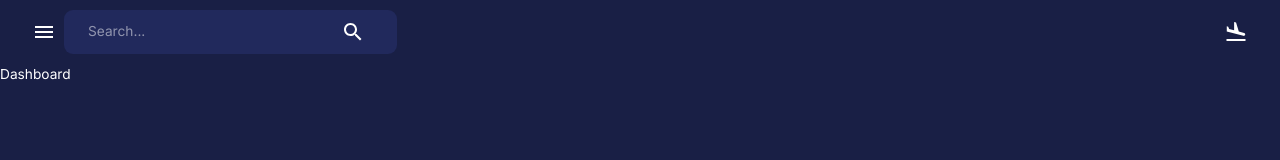
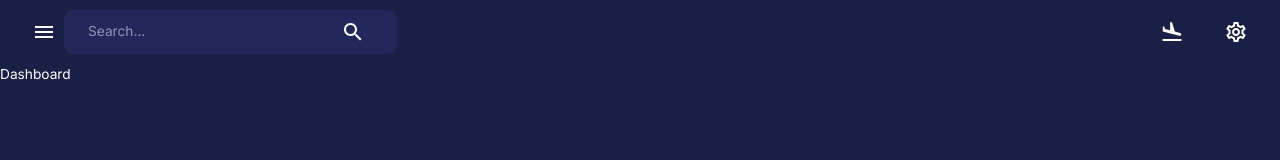
Before and after one commit to Hamzakhan001/MERN-Stack-Dashboard, a React (Create React App) app in the folder client/: page /dashboard in a window 1280 px wide. Shown: the top 160 px of the page. Built offline with nearby package versions, Linux system fonts and the light colour scheme.

Commit message:
navbar set

```diff
--- a/client/src/components/Navbar.jsx
+++ b/client/src/components/Navbar.jsx
@@ -55,7 +55,9 @@
 				<FlightLand sx={{fontSize : "25px"}} />
 			)}
 		 </IconButton>
-
+		 <IconButton>
+			<SettingsOutlined sx={{fontSize : "25px"}} />
+		 </IconButton>
 		</FlexBetween>
 
 		</Toolbar>
```
Lines whose indentation alone changed are shown as unchanged.
